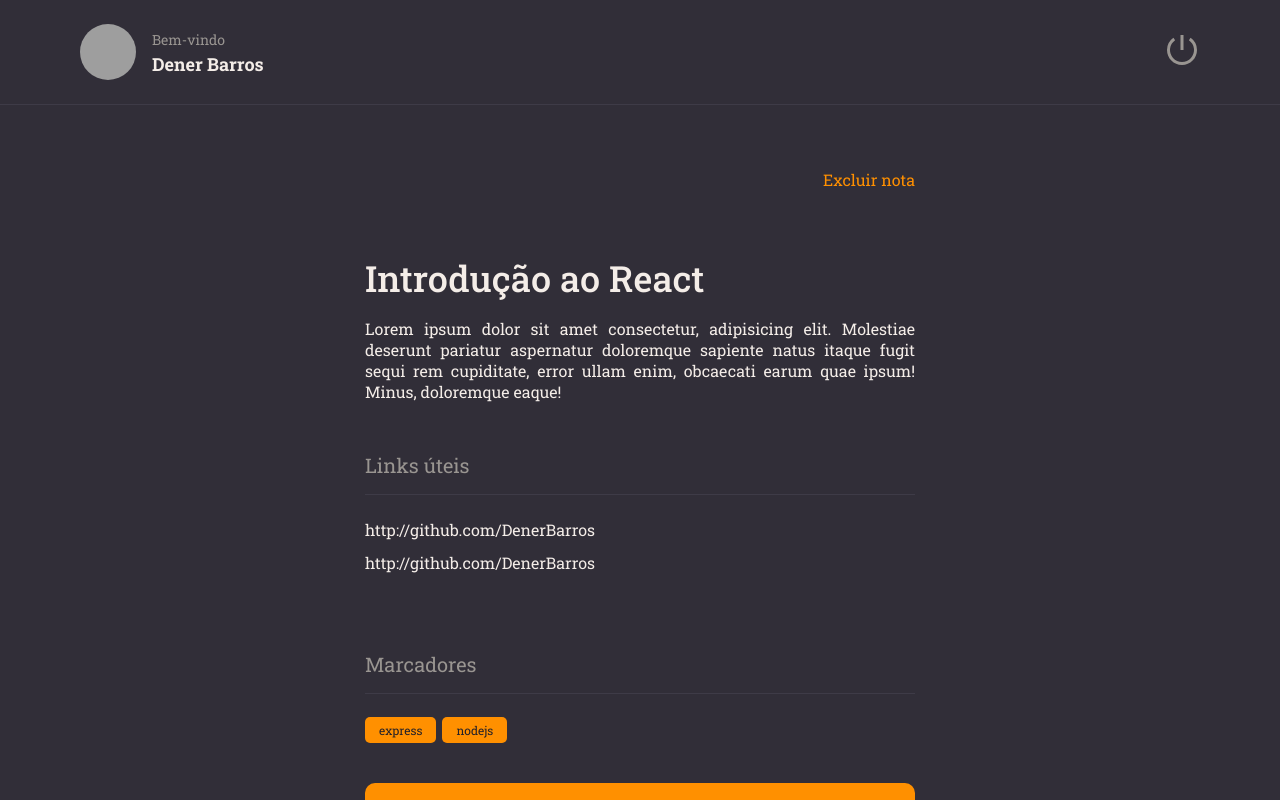
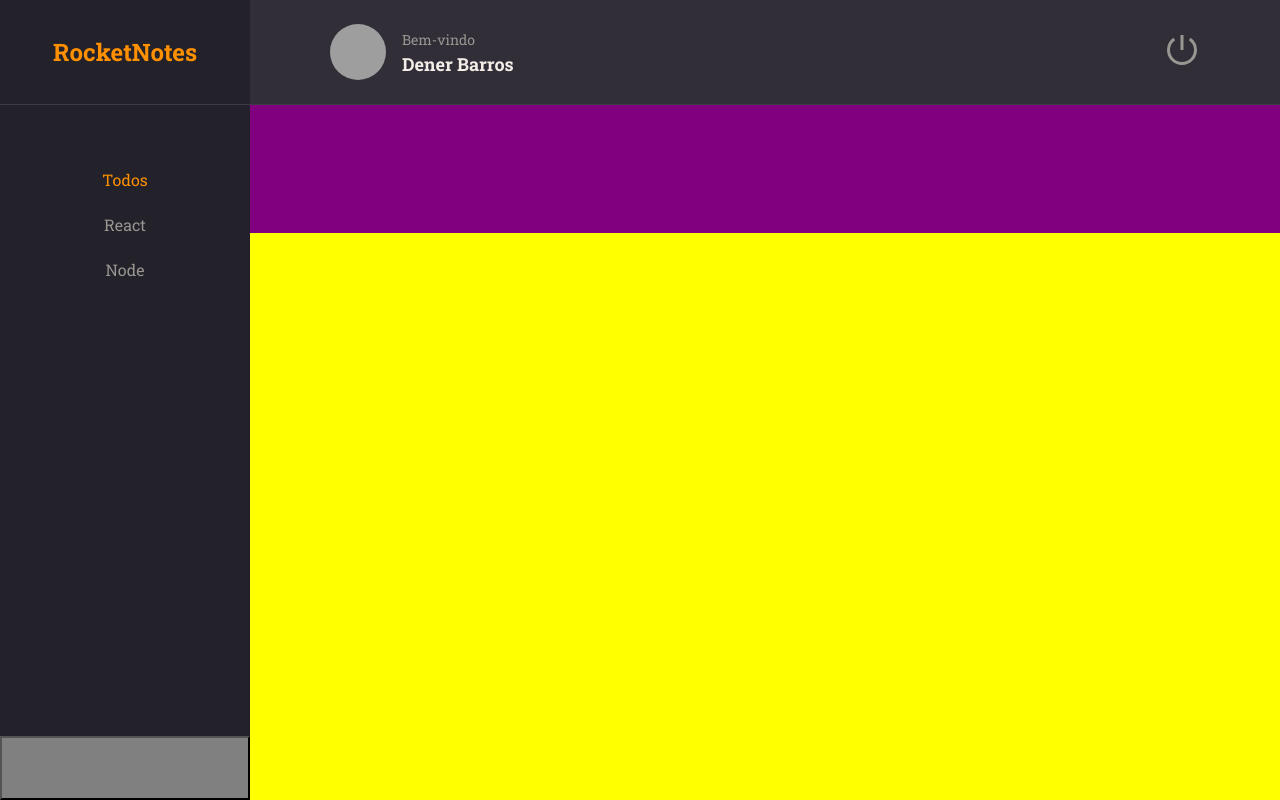
Before and after one commit to DenerBarros/rocketNotes, a React (Vite) app: page / in a window 1280 px wide. Built offline with nearby package versions, Linux system fonts and the light colour scheme; grey boxes are pictures that could not be loaded.

Commit message:
Criado o filtro e o logotipo

```diff
--- a/src/components/ButtonText/index.jsx
+++ b/src/components/ButtonText/index.jsx
@@ -1,10 +1,11 @@
 import { Container } from './styles';
 
-export function ButtonText({title, ...rest}) {
+export function ButtonText({title, isActive, ...rest}) {
     return (
 
         <Container
             type="button"
+            isActive={isActive}
             {...rest}
         >
             {title}
--- a/src/components/ButtonText/styles.js
+++ b/src/components/ButtonText/styles.js
@@ -2,7 +2,7 @@ import styled from 'styled-components';
 
 export const Container = styled.button`
     background: none;
-    color: ${({ theme }) => theme.COLORS.ORANGE};
+    color: ${({ theme, isActive }) => isActive ? theme.COLORS.ORANGE : theme.COLORS.GRAY_100};
     border: none;
     font-size: 16px;
 `;
--- a/src/components/Section/styles.js
+++ b/src/components/Section/styles.js
@@ -1,7 +1,7 @@
 import styled from 'styled-components';
 
 export const Container = styled.section`
-    margin: 50px 0 28px;
+    margin: 28px 0;
 
     > h2 {
         border-bottom-width: 1px;
@@ -9,7 +9,7 @@ export const Container = styled.section`
         border-bottom-color: ${({ theme }) => theme.COLORS.BACKGROUND_700};
 
         padding-bottom: 16px;
-        margin-bottom: 24px;
+        margin-bottom: 28px;
 
         color: ${({ theme }) => theme.COLORS.GRAY_100};
         font-size: 20px;
--- a/src/main.jsx
+++ b/src/main.jsx
@@ -5,14 +5,14 @@ import GlobalStyles from './styles/global';
 
 import theme from './styles/theme';
 
-import {Details} from './pages/Details';
+import { Home } from './pages/Home';
 
 
 ReactDOM.createRoot(document.getElementById('root')).render(
   <React.StrictMode>
     <ThemeProvider theme={theme}>
      <GlobalStyles/>
-      <Details />
+      <Home />
     </ThemeProvider>
   </React.StrictMode>
 )
--- /dev/null
+++ b/src/pages/Home/index.jsx
@@ -0,0 +1,37 @@
+import { Container, Brand, Menu, Search, Content, NewNote } from './styles'
+
+import { Header } from '../../components/Header';
+import { ButtonText } from '../../components/ButtonText';
+
+export function Home() {
+    return (
+        <Container>
+            <Brand>
+                <h1>RocketNotes</h1>
+            </Brand>
+
+            <Header />
+
+            <Menu>
+
+                <li><ButtonText title="Todos" isActive/></li>
+                <li><ButtonText title="React"/></li>
+                <li><ButtonText title="Node"/></li>
+
+            </Menu>
+
+            <Search>
+
+            </Search>
+
+            <Content>
+
+            </Content>
+
+            <NewNote>
+
+            </NewNote>
+
+        </Container>
+    );
+}
--- /dev/null
+++ b/src/pages/Home/styles.js
@@ -0,0 +1,63 @@
+import styled from "styled-components";
+
+export const Container = styled.div`
+    width: 100%;
+    height: 100vh;
+
+    display: grid;
+    grid-template-columns: 250px auto;
+    grid-template-rows: 105px 128px auto 64px;
+    grid-template-areas:
+    "brand header"
+    "menu search"
+    "menu content"
+    "newnote content";
+
+    background-color: ${({ theme }) => theme.COLORS.BACKGROUND_800};
+`;
+
+export const Brand = styled.div`
+    grid-area: brand;
+
+    display: flex;
+    justify-content: center;
+    align-items: center;
+
+    border-bottom-width: 1px;
+    border-bottom-style: solid;
+    border-bottom-color: ${({ theme }) => theme.COLORS.BACKGROUND_700};
+    background-color: ${({ theme }) => theme.COLORS.BACKGROUND_900};
+
+    > h1 {
+        font-size: 24px;
+        color: ${({ theme }) => theme.COLORS.ORANGE};
+    }
+
+`;
+
+export const Menu = styled.ul`
+    grid-area: menu;
+    background-color: ${({ theme }) => theme.COLORS.BACKGROUND_900};
+
+    padding-top: 64px;
+    text-align: center;
+
+    > li {
+        margin-bottom: 24px;
+    }
+`;
+
+export const Search = styled.div`
+    grid-area: search;
+    background: purple;
+`;
+
+export const Content = styled.div`
+    grid-area: content;
+    background: yellow;
+`;
+
+export const NewNote = styled.button`
+    grid-area: newnote;
+    background: gray;
+`;
```
